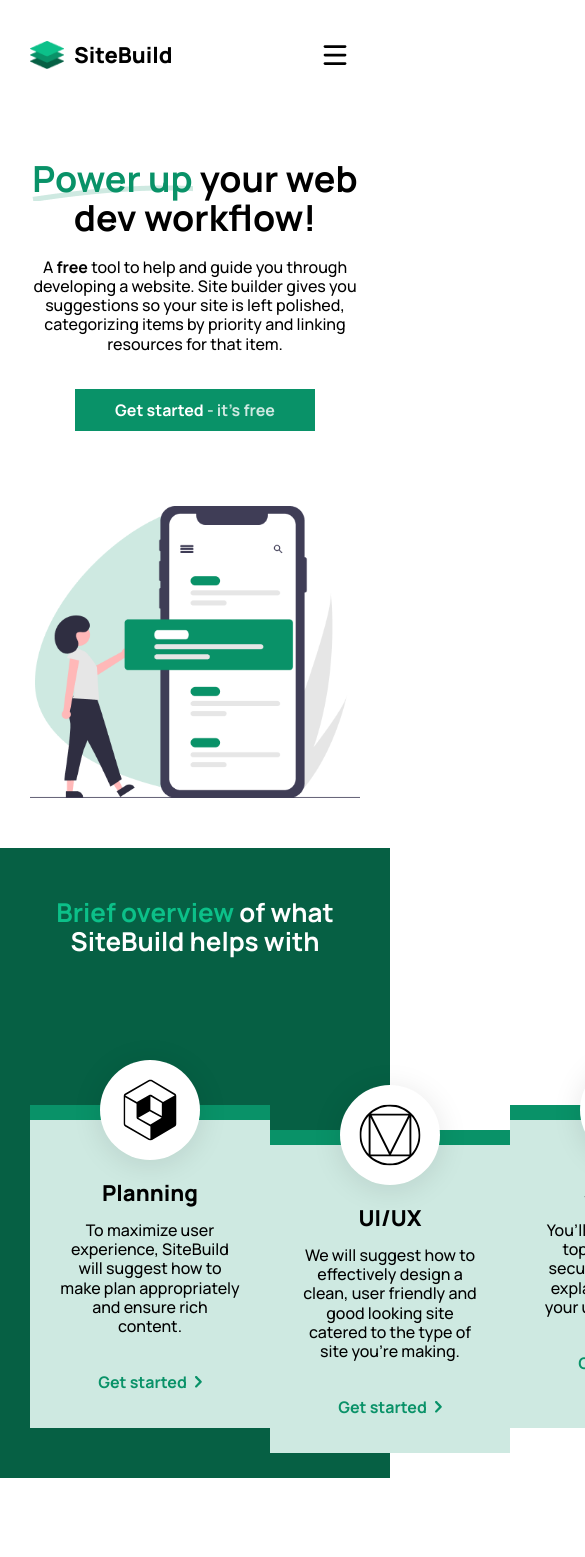
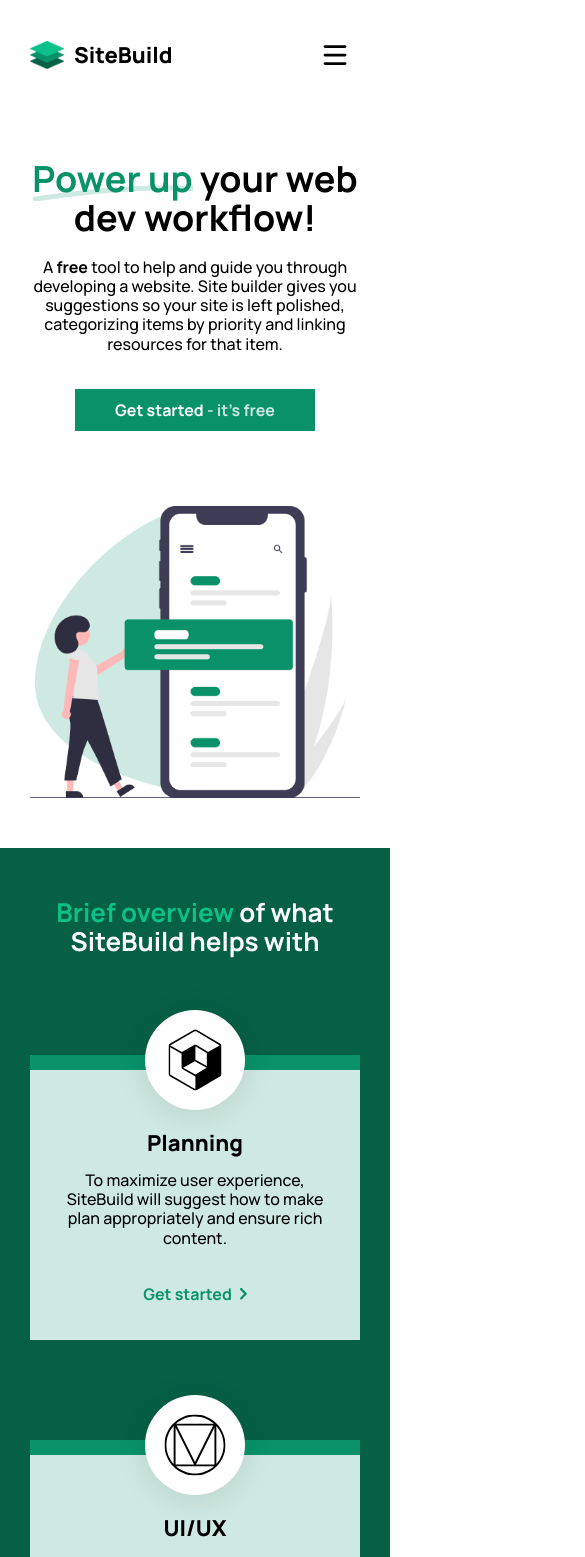
Before and after one commit to NinjaInShade/site-build, a React (Create React App) app in the folder client/: page / in a window 390 px wide. Shown: the top 1557 px of the page, 585 px wide, since content can reach past the window. Before the commit the page ends 1478 px from the top, so only its background shows below. Built offline with nearby package versions, Linux system fonts and the light colour scheme.

Commit message:
Home features responsive

```diff
--- a/client/src/css/Feature-card.css
+++ b/client/src/css/Feature-card.css
@@ -49,9 +49,13 @@
   margin-bottom: 25px;
 }
 
-@media (max-width: 300px) {
+@media (max-width: 700px) {
   .feature-card {
     max-width: 100%;
     width: 100%;
   }
+
+  .feature-card-odd {
+    top: 0;
+  }
 }
--- a/client/src/css/Home-features.css
+++ b/client/src/css/Home-features.css
@@ -26,6 +26,25 @@
   grid-template-columns: repeat(4, auto);
 }
 
+@media (max-width: 1150px) {
+  .home-features-list {
+    grid-template-columns: repeat(2, auto);
+    justify-content: center;
+    column-gap: 75px;
+    row-gap: 100px;
+  }
+
+  .home-features-title {
+    margin-bottom: 100px;
+  }
+}
+
+@media (max-width: 700px) {
+  .home-features-list {
+    grid-template-columns: 1fr;
+  }
+}
+
 @media (max-width: 550px) {
   .home-features {
     padding: 50px 30px;
```
